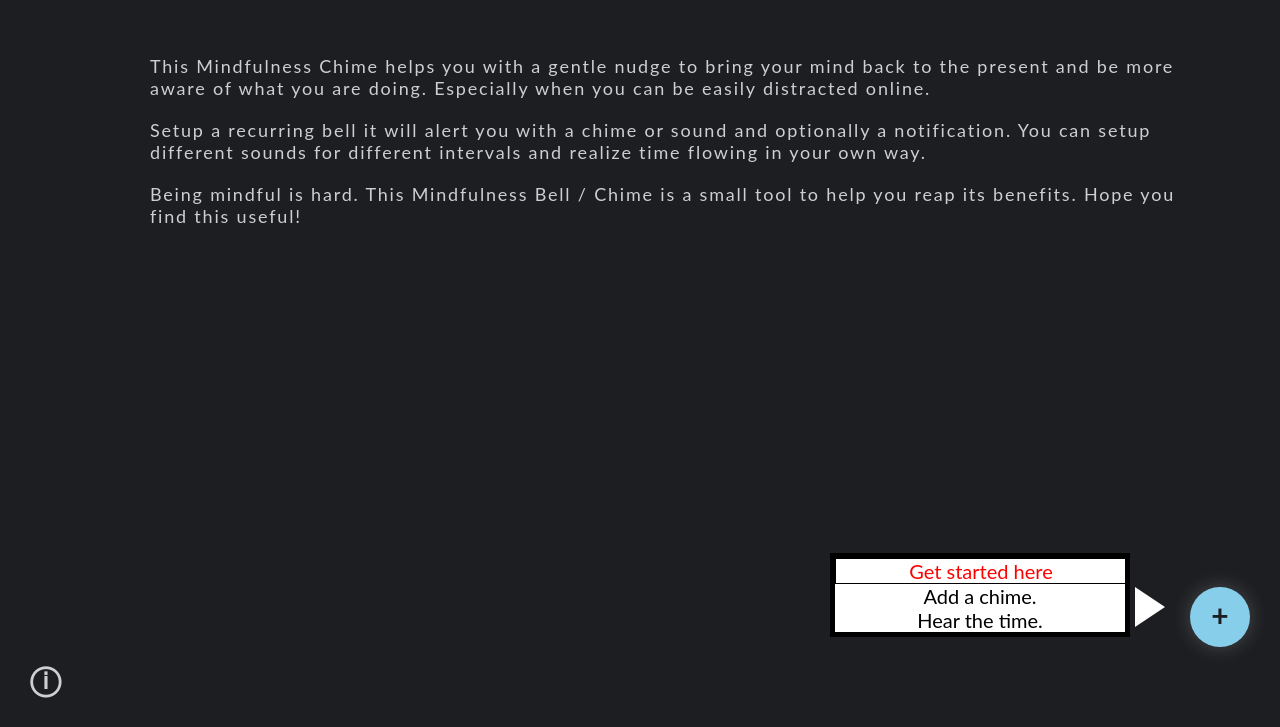
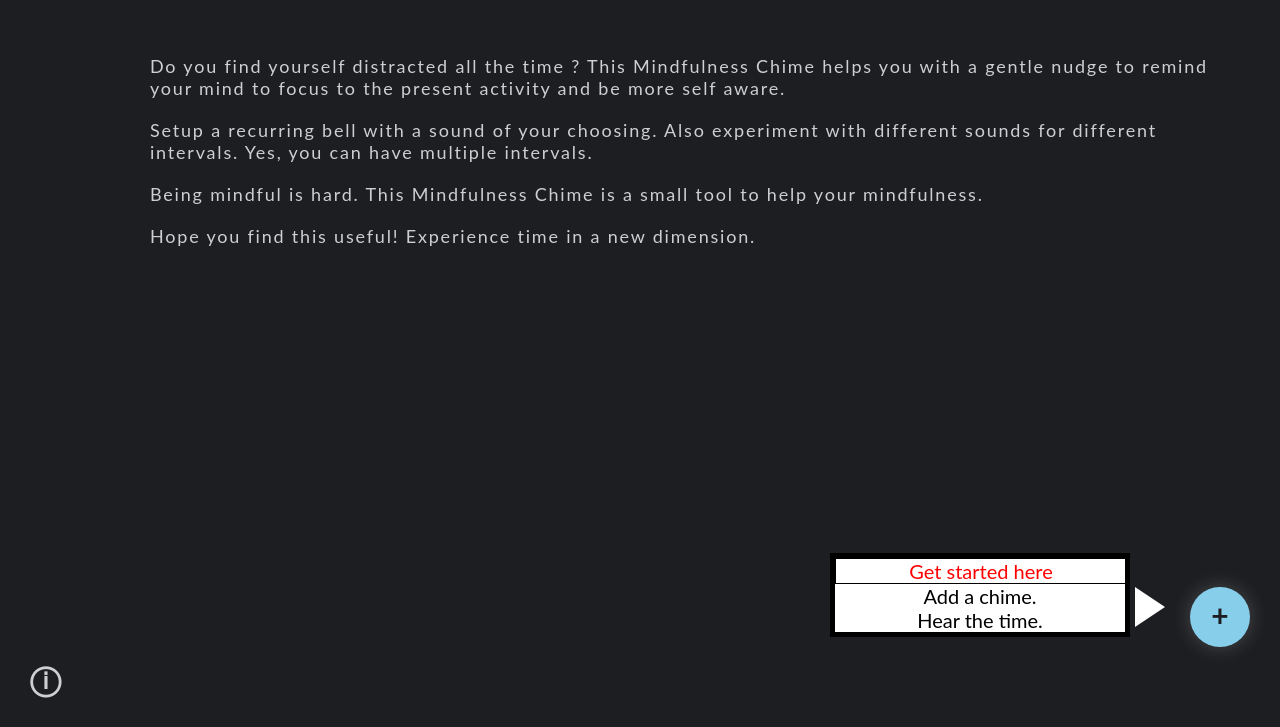
Before and after one commit to hrishikesh-p/focus, a plain HTML site: page index.html in a window 1280 px wide. Shown: the part 73-800 px from the top of the page. Drawn offline with Linux system fonts and the light colour scheme.

Commit message:
Updated the info text

```diff
--- a/index.html
+++ b/index.html
@@ -30,12 +30,11 @@
     <br />
     <br />
     <div class="description">
-      <p>This Mindfulness Chime helps you with a gentle nudge to bring your mind back to the present and be more aware
-        of what you are doing. Especially when you can be easily distracted online.</p>
-      <p>Setup a recurring bell it will alert you with a chime or sound and optionally a notification. You can setup
-        different sounds for different intervals and realize time flowing in your own way.</p>
-      <p>Being mindful is hard. This Mindfulness Bell / Chime is a small tool to help you reap its benefits. Hope you
-        find this useful!</p>
+      <p>Do you find yourself distracted all the time ? This Mindfulness Chime helps you with a gentle nudge
+      to remind your mind to focus to the present activity and be more self aware.</p>
+      <p>Setup a recurring bell with a sound of your choosing. Also experiment with different sounds for different intervals. Yes, you can have multiple intervals.</p>
+      <p>Being mindful is hard. This Mindfulness Chime is a small tool to help your mindfulness. </p>
+      <p>Hope you find this useful! Experience time in a new dimension.</p>
     </div>
     <div id="play-button" class="play-button" onclick="javacript:startMusic()">
       <div class="symbol"> </div>
```
